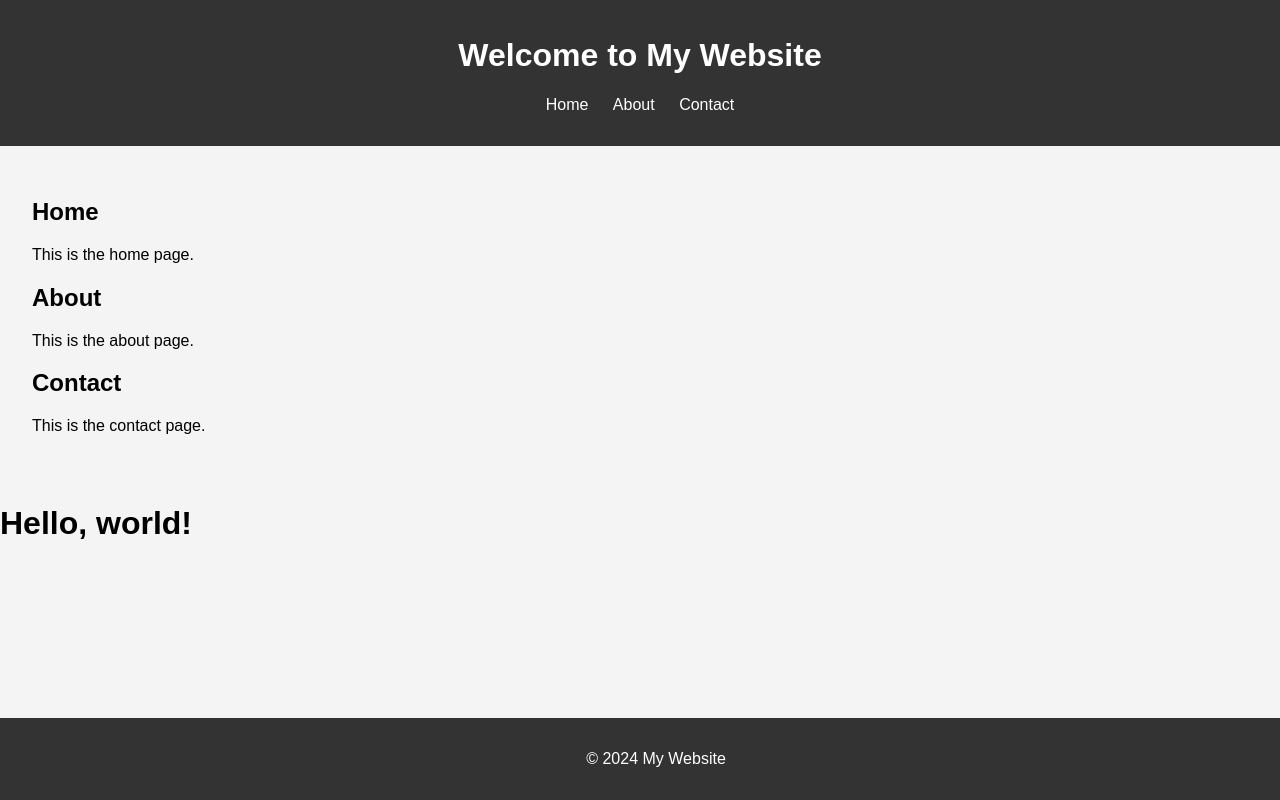
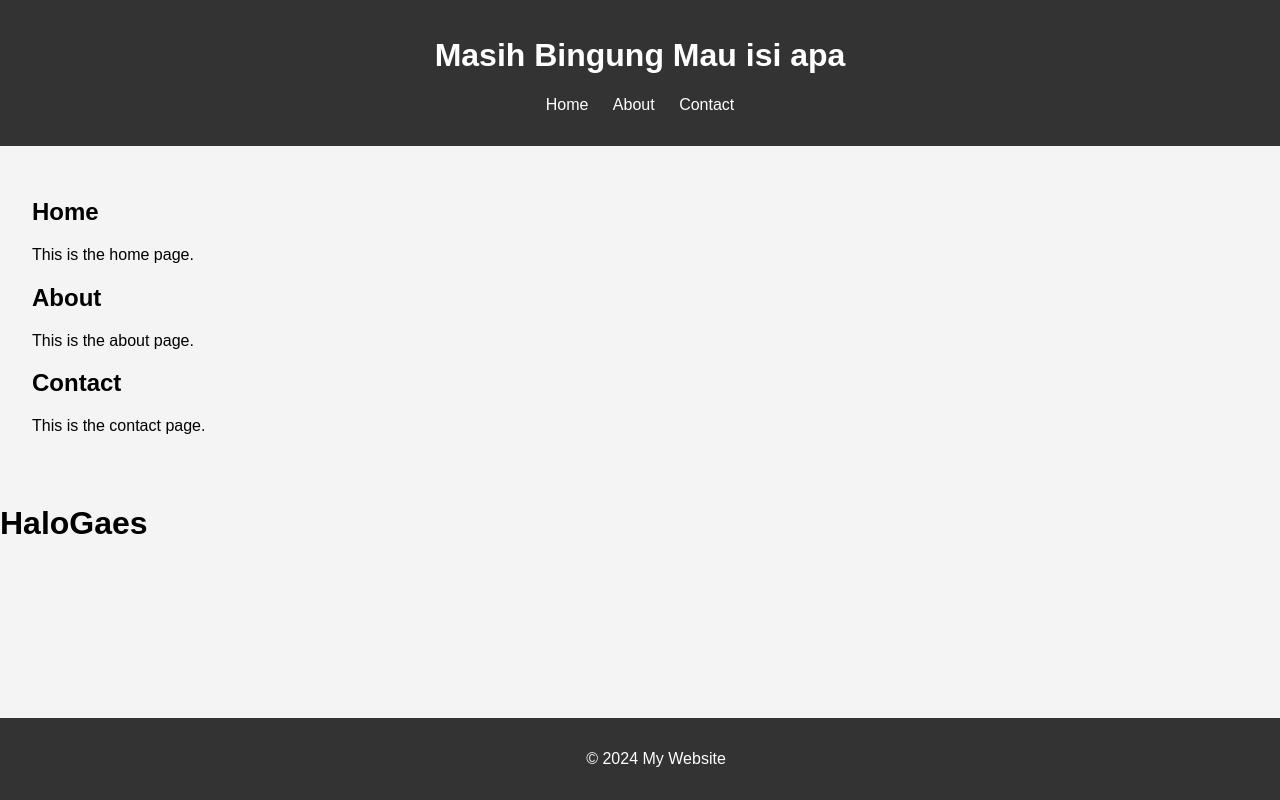
Before and after one commit to ItsNotMeBAY/ItsNotMeBAY, a plain HTML site: page index.html in a window 1280 px wide. Drawn offline with Linux system fonts and the light colour scheme.

Commit message:
Update content

```diff
--- a/index.html
+++ b/index.html
@@ -8,7 +8,7 @@
 </head>
 <body>
     <header>
-        <h1>Welcome to My Website</h1>
+        <h1>Masih Bingung Mau isi apa</h1>
         <nav>
             <ul>
                 <li><a href="#home">Home</a></li>
@@ -36,4 +36,4 @@
     </footer>
 </body>
 </html>
-<!DOCTYPE html><html><head><title>My Website</title></head><body><h1>Hello, world!</h1></body></html>
+<!DOCTYPE html><html><head><title>My Website</title></head><body><h1>HaloGaes</h1></body></html>
```
